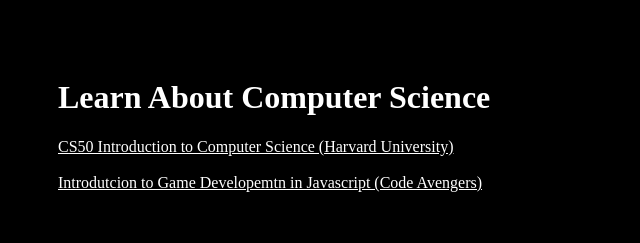
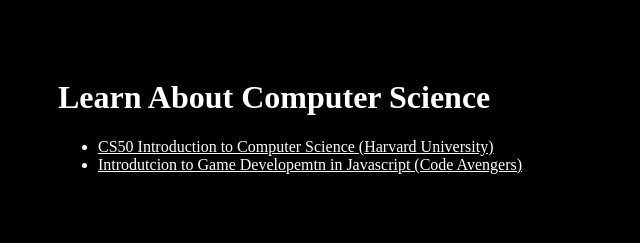
Before and after one commit to gregman4/gregman4.github.io, a plain HTML site: page cs/index.html in a window 1280 px wide. Shown: the whole page, without its empty margins (0-640 px from the left). Drawn offline with Linux system fonts and the light colour scheme.

Commit message:
Update index.html

```diff
--- a/cs/index.html
+++ b/cs/index.html
@@ -5,7 +5,6 @@
 <title>Computer Science Courses</title>
 <style>
 body {
-  padding:50px;
   background-color:#000;
   color:#fff;
 }
@@ -13,12 +12,19 @@ body {
 a {
     color:#fff;
 }
+
+#main{
+  padding:50px;
+}
 </style>
 </head>
 <body>
+  <div id="main">
   <h1>Learn About Computer Science</h1>
-<a href="https://www.edx.org/course/introduction-computer-science-harvardx-cs50x">CS50 Introduction to Computer Science (Harvard University)</a>
-<br/><br />
-<a href="https://www.codeavengers.com/javascript/100#1.1">Introdutcion to Game Developemtn in Javascript (Code Avengers)</a>
+  <ul>
+<li><a href="https://www.edx.org/course/introduction-computer-science-harvardx-cs50x">CS50 Introduction to Computer Science (Harvard University)</a></li>
+<li><a href="https://www.codeavengers.com/javascript/100#1.1">Introdutcion to Game Developemtn in Javascript (Code Avengers)</a></li>
+</ul>
+</div>
 </body>
 </html>
```
